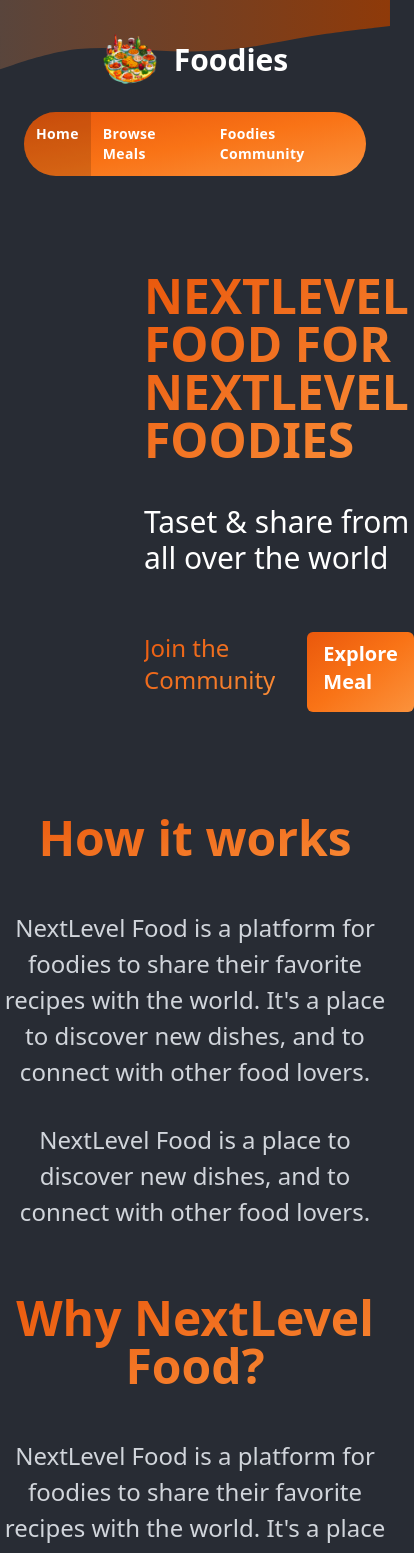
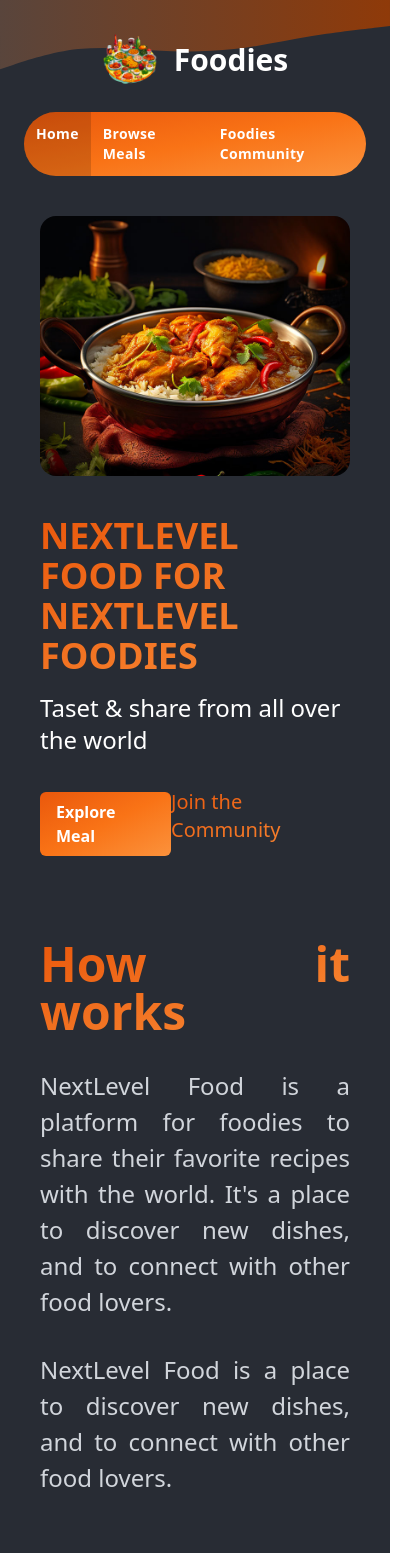
Before and after one commit to IIvexII/Foodies-nextjs, a Next.js app: page / in a window 390 px wide. Shown: the top 1553 px of the page, 414 px wide, since content can reach past the window. Built offline with nearby package versions, Linux system fonts and the light colour scheme.

Commit message:
feat: make homepage responsive

```diff
--- a/app/layout.tsx
+++ b/app/layout.tsx
@@ -2,6 +2,8 @@ import Header from "@/components/header";
 
 import type { Metadata } from "next";
 import "./globals.css";
+
+import Footer from "@/components/footer";
 
 export const metadata: Metadata = {
   title: "Foodie App",
@@ -18,6 +20,7 @@ export default function RootLayout({
       <body className='bg-[radial-gradient(circle_at_bottom_left,_var(--tw-gradient-stops))] from-[#282c34] to-[#282c34] text-white'>
         <Header />
         {children}
+        <Footer />
       </body>
     </html>
   );
--- a/app/page.tsx
+++ b/app/page.tsx
@@ -6,12 +6,12 @@ export default function Home() {
     <>
       <Hero />
 
-      <main className="mx-auto flex max-w-screen-md flex-col gap-16 text-center">
+      <main className="mx-auto flex max-w-screen-md flex-col gap-16 text-justify md:text-center px-10">
         <section className="flex flex-col gap-8">
           <HighLightedText className="text-5xl font-semibold">
             How it works
           </HighLightedText>
-          <p className="text-2xl leading-normal text-gray-300">
+          <p className="max-sm:-mt-4 text-2xl leading-normal text-gray-300">
             NextLevel Food is a platform for foodies to share their favorite
             recipes with the world. It&apos;s a place to discover new dishes,
             and to connect with other food lovers.
@@ -22,7 +22,7 @@ export default function Home() {
           </p>
         </section>
 
-        <section className="flex flex-col gap-8">
+        <section className="flex flex-col gap-0 md:gap-8">
           <HighLightedText className="text-5xl font-semibold">
             Why NextLevel Food?
           </HighLightedText>
--- a/components/cta-button.tsx
+++ b/components/cta-button.tsx
@@ -23,7 +23,7 @@ export function CTAButton({ children, href, className, type = "link", disabled }
     return (
       <Link
         href={href || ""}
-        className={`rounded-md bg-gradient-to-br from-orange-600 via-orange-500 to-orange-400 px-4 py-2 text-xl font-bold transition-all duration-500 hover:scale-105 hover:bg-gradient-to-bl ${className}`}
+        className={`flex justify-center items-center rounded-md bg-gradient-to-br from-orange-600 via-orange-500 to-orange-400 px-4 py-2 text-base lg:text-xl  font-bold transition-all duration-500 hover:scale-105 hover:bg-gradient-to-bl ${className}`}
       >
         {children}
       </Link>
--- /dev/null
+++ b/components/footer.tsx
@@ -0,0 +1,9 @@
+import React from "react";
+
+export default function Footer() {
+    return (
+        <footer className="bg-orange-800 text-white text-center py-4 mt-20 md:mt-28">
+            <p className="text-lg text-white">© 2024 NextLevel Food. All rights reserved.</p>
+        </footer>
+    );
+}
--- a/components/hero.tsx
+++ b/components/hero.tsx
@@ -5,25 +5,25 @@ import HighLightedText from "./highlighted-text";
 
 export default function Hero() {
   return (
-    <div className="mt-16 flex h-[68vh] select-none flex-row justify-between gap-16 px-20">
-      <ImageSlideShow className="h-[360px] w-[1020px]" />
-      <div className="mt-8 flex flex-col justify-start gap-6">
-        <HighLightedText className="text-5xl font-semibold uppercase">
+    <div className="mt-10 md:mb-16 lg:mb-0 max-sm:mb-20 flex lg:h-[68vh] select-none flex-col md:flex-row justify-between gap-2 md:gap-8 lg:gap-16 px-10 md:px-20">
+      <ImageSlideShow className="h-[260px] w-full md:h-[280px] md:w-[600px] lg:h-[360px] lg:w-[1020px]" />
+      <div className="mt-8 flex flex-col justify-start gap-- md:gap-6">
+        <HighLightedText className="text-4xl md:text-3xl lg:text-5xl font-semibold uppercase">
           Nextlevel food for nextlevel foodies
         </HighLightedText>
-        <p className="text-3xl font-extralight">
+        <p className="text-2xl lg:text-3xl font-extralight">
           Taset & share from all over the world
         </p>
-        <div className="mt-8 flex gap-8">
+        <div className="mt-8 flex max-sm:flex-row-reverse lg:gap-8 justify-between items-center">
           <Link
             href="/community"
             className="transition-all duration-500 hover:scale-105"
           >
-            <HighLightedText className="text-2xl font-light">
+            <HighLightedText className="text-xl lg:text-2xl  font-light">
               Join the Community
             </HighLightedText>
           </Link>
-          <CTAButton href="/meals">Explore Meal</CTAButton>
+          <CTAButton href="/meals" >Explore Meal</CTAButton>
         </div>
       </div>
     </div>
```
